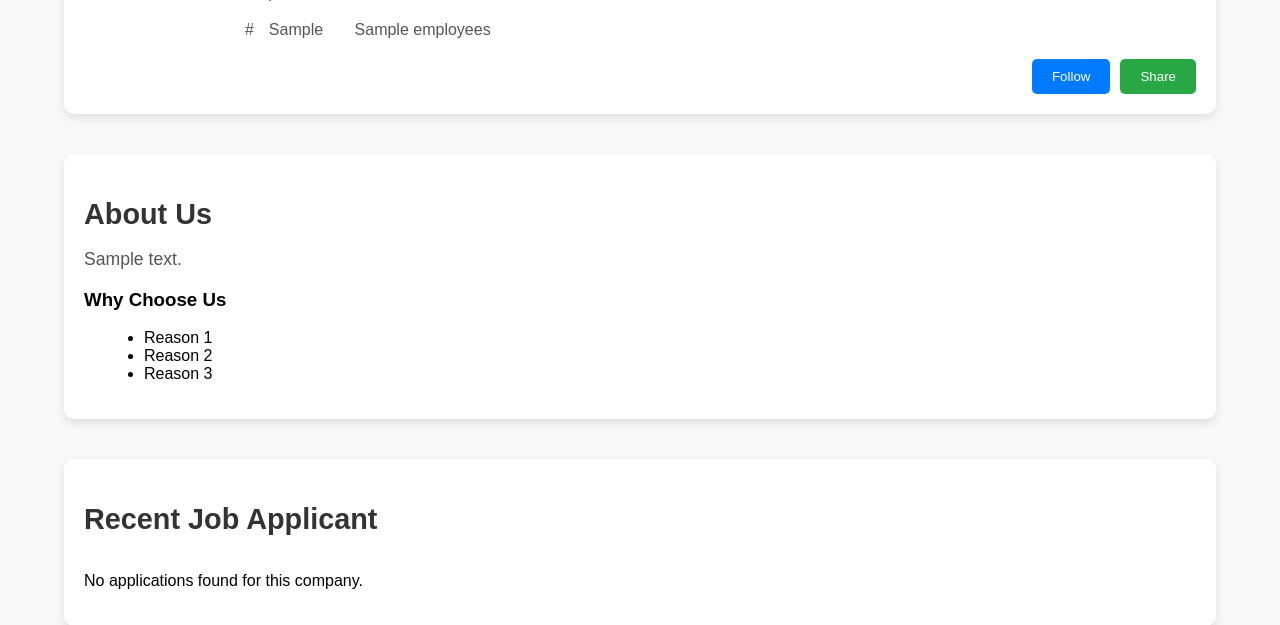
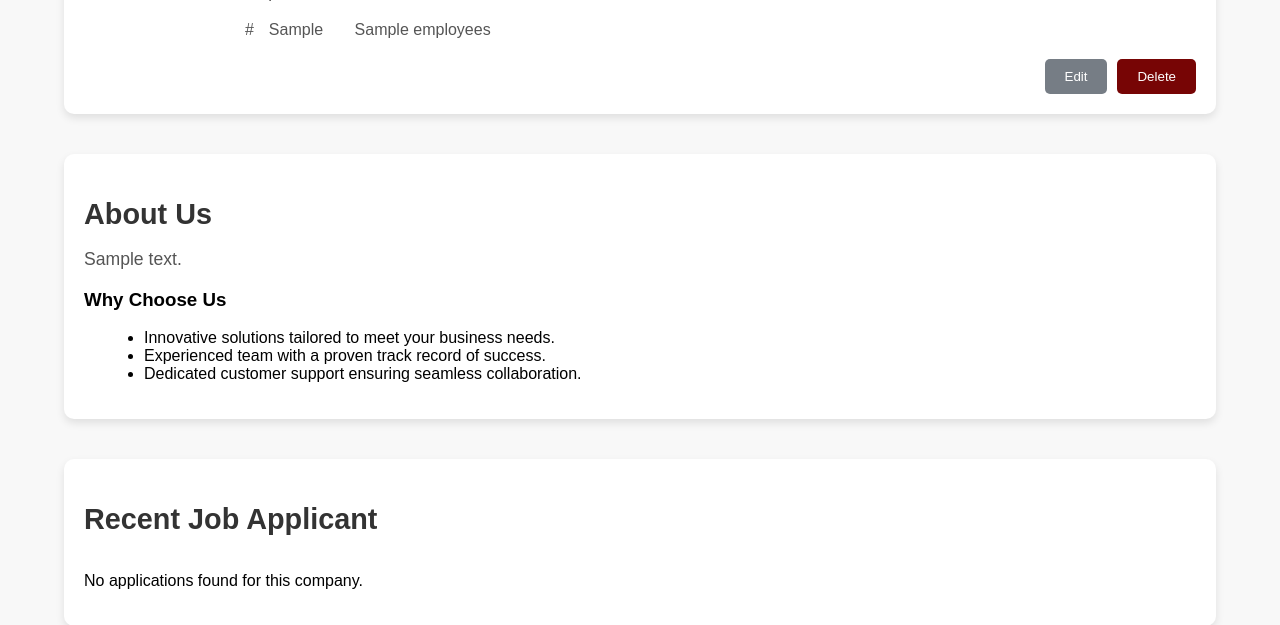
Before and after one commit to Scar1109/CareerMap, a PHP site: page /php/companyProfile.php in a window 1280 px wide. Shown: the part 256-881 px from the top of the page. Run offline with PHP 8.4, Linux system fonts and the light colour scheme; tables that the repository leaves empty or names only in its code hold one stand-in row (values such as "Sample post"); data that the repository does not hold is empty; some libraries are stand-ins or nearby versions.

Commit message:
new updates

```diff
--- a/css/companyProfile.styles.css
+++ b/css/companyProfile.styles.css
@@ -73,21 +73,21 @@
 }
 
 .CP_follow-btn {
-    background-color: #007bff;
+    background-color: #767d85;
     color: white;
 }
 
 .CP_follow-btn:hover {
-    background-color: #0056b3;
+    background-color: #9fa6ad;
 }
 
 .CP_share-btn {
-    background-color: #28a745;
+    background-color: #770505;
     color: white;
 }
 
 .CP_share-btn:hover {
-    background-color: #218838;
+    background-color: #a50808;
 }
 
 /* About Us Section */
--- a/php/companyProfile.php
+++ b/php/companyProfile.php
@@ -64,8 +64,8 @@ if ($company_id > 0) {
             </div>
         </div>
         <div class="CP_social-actions">
-            <button class="CP_follow-btn">Follow</button>
-            <button class="CP_share-btn">Share</button>
+            <button class="CP_follow-btn">Edit</button>
+            <button class="CP_share-btn">Delete</button>
         </div>
     </section>
 
@@ -73,11 +73,12 @@ if ($company_id > 0) {
         <h2>About Us</h2>
         <p><?php echo nl2br(htmlspecialchars($company['about'])); ?></p>
         <h3>Why Choose Us</h3>
-        <ul>
-            <li>Reason 1</li>
-            <li>Reason 2</li>
-            <li>Reason 3</li>
-        </ul>
+            <ul>
+                <li>Innovative solutions tailored to meet your business needs.</li>
+                <li>Experienced team with a proven track record of success.</li>
+                <li>Dedicated customer support ensuring seamless collaboration.</li>
+            </ul>
+
     </section>
 
     <section class="CP_recent-jobs">
--- a/php/includes/login.inc.php
+++ b/php/includes/login.inc.php
@@ -6,7 +6,7 @@ error_reporting(E_ALL);
 ini_set('display_errors', 1);
 
 // Include the database connection file
-require_once 'dbh.inc.php';  // Make sure this file contains the connection ($conn)
+require_once 'config.php';  // Make sure this file contains the connection ($conn)
 
 // If the form is submitted
 if (isset($_POST["submit"])) {
--- a/php/includes/signup.inc.php
+++ b/php/includes/signup.inc.php
@@ -4,7 +4,7 @@ error_reporting(E_ALL);
 ini_set('display_errors', 1);
 
 // Database connection (correct file)
-require_once 'dbh.inc.php';  // This should be the correct file
+require_once 'config.php';  // This should be the correct file
 require_once 'functions.inc.php';  // Functions for input validation
 
 if (isset($_POST["submit"])) {
@@ -34,13 +34,13 @@ if (isset($_POST["submit"])) {
         exit();
     }
 
-    if (usernameExists($conn, $username, $email) !== false) {
+    if (usernameExists($con, $username, $email) !== false) {
         header("Location: ../signup.php?error=usernametaken");
         exit();
     }
 
     // Register user and redirect based on role
-    createUser($conn, $first_name, $last_name, $username, $email, $password, $phone_number, $role);
+    createUser($con, $first_name, $last_name, $username, $email, $password, $phone_number, $role);
 
 } else {
     header("Location: ../signup.php");
```
Also changed, not shown: php/createJob.php (+12 -5 lines), php/includes/createJob.inc.php (+5 -2 lines), php/includes/functions.inc.php (+5 -5 lines), php/viewJob.php (+7 -7 lines), 1 other file.
